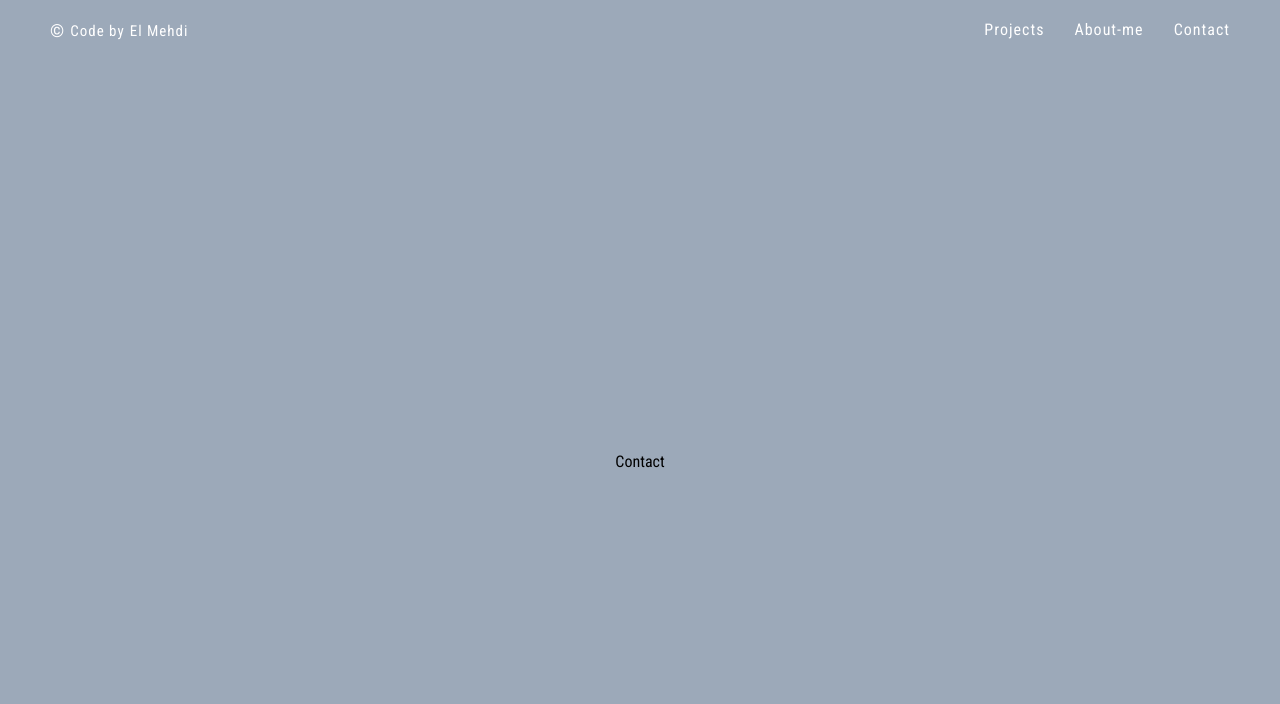
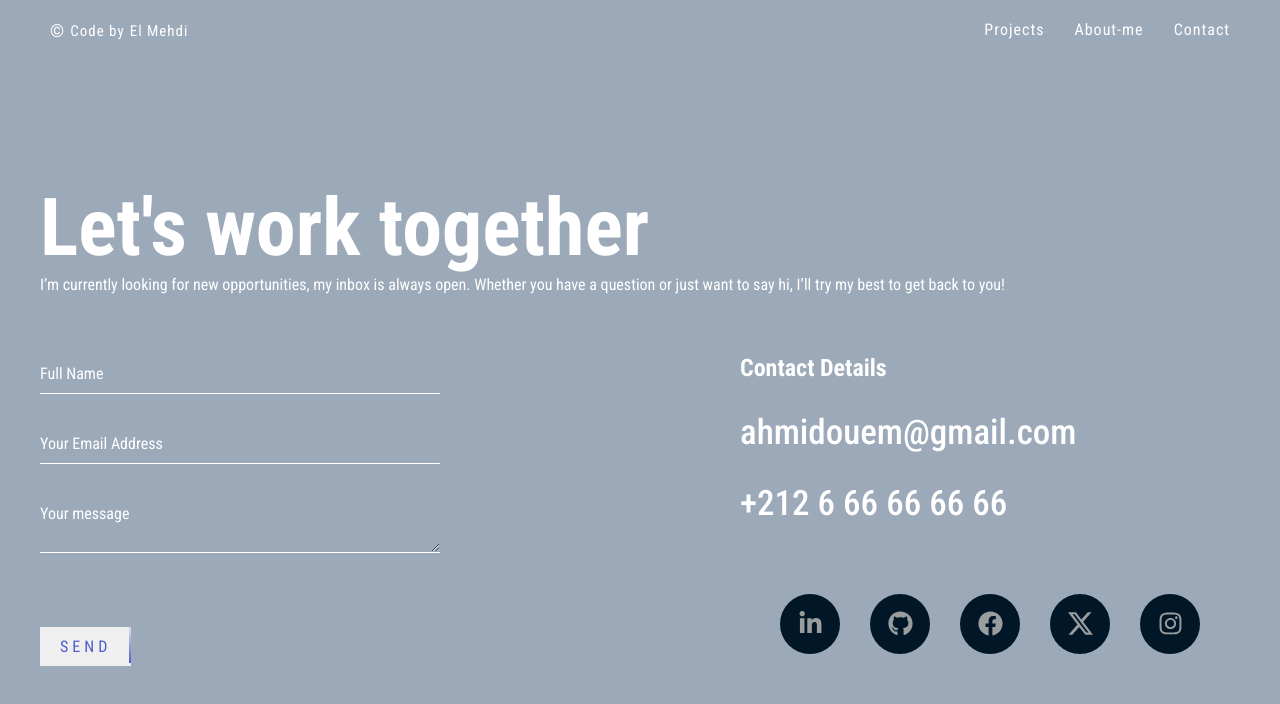
Before and after one commit to ahmidou09/MyPortfolio, a React (Vite) app: page /contact in a window 1280 px wide. Shown: the top 704 px of the page. Built offline with nearby package versions, Linux system fonts and the light colour scheme.

Commit message:
Added contact details and a contact form.

```diff
--- a/src/pages/Contact.jsx
+++ b/src/pages/Contact.jsx
@@ -1,15 +1,69 @@
 import React from "react";
 import transition from "../hooks/animation";
 import styled from "styled-components";
+import ContactForm from "../features/contact/ContactForm";
+import SocialLinks from "../features/footer/SocialLinks";
 
 const Container = styled.div`
+  max-width: 120rem;
+  margin: 0 auto;
+  padding: 12rem 0;
+  color: var(--color-white);
+
+  h1 {
+    font-size: 8rem;
+  }
+
+  p {
+    margin-bottom: 6rem;
+  }
+`;
+
+const InfoDetails = styled.div`
   display: flex;
-  justify-content: center;
-  align-items: center;
-  height: 100vh;
+  justify-content: space-between;
 `;
+
+const ContactDetails = styled.div`
+  display: flex;
+  flex-direction: column;
+  gap: 3rem;
+
+  span {
+    font-size: 3.5rem;
+    font-weight: 500;
+    display: block;
+  }
+`;
+
+const ContactWrapp = styled.div``;
+
+const SocialLinksWrapper = styled(SocialLinks)`
+
+`;
+
 function Contact() {
-  return <Container>Contact</Container>;
+  return (
+    <Container>
+      <h1>Let's work together</h1>
+      <p>
+        I’m currently looking for new opportunities, my inbox is always open.
+        Whether you have a question or just want to say hi, I’ll try my best to
+        get back to you!
+      </p>
+      <ContactWrapp>
+        <InfoDetails>
+          <ContactForm />
+          <ContactDetails>
+            <h2>Contact Details</h2>
+            <span>ahmidouem@gmail.com</span>
+            <span>+212 6 66 66 66 66</span>
+            <SocialLinksWrapper />
+          </ContactDetails>
+        </InfoDetails>
+      </ContactWrapp>
+    </Container>
+  );
 }
 
 export default transition(Contact);
```
